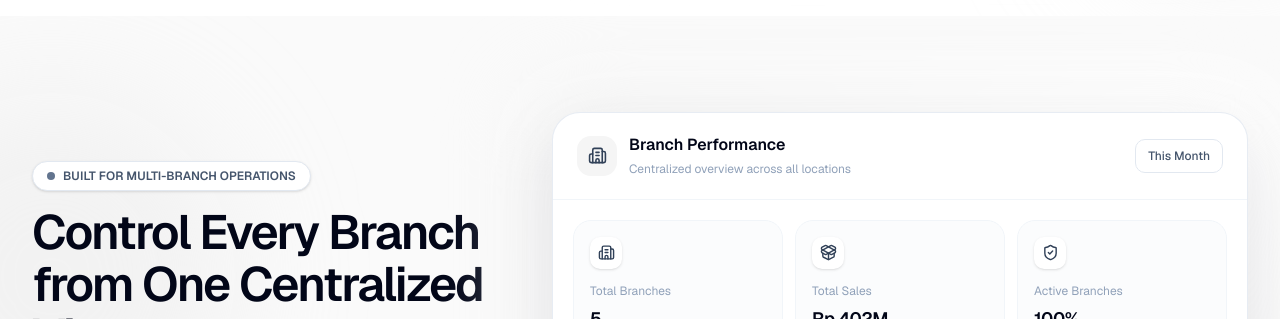
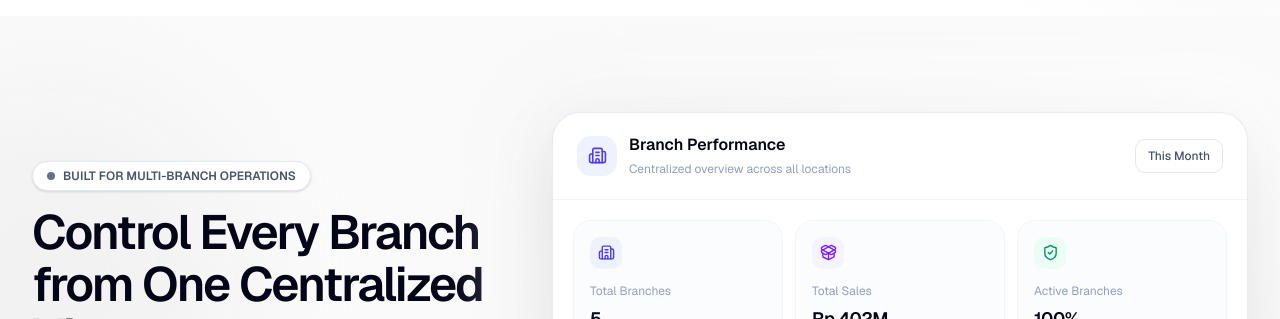
Before and after one commit to faalvaro/nexora-erp, a Next.js app: page / in a window 1280 px wide. Shown: the part 4240-4559 px from the top of the page. Built offline with nearby package versions, Linux system fonts and the light colour scheme; no server answers.

Commit message:
Add color accents to multi-branch dashboard

```diff
--- a/components/landing/multi-branch.tsx
+++ b/components/landing/multi-branch.tsx
@@ -109,7 +109,7 @@ export function MultiBranch() {
               {/* Header */}
               <div className="flex flex-col gap-4 border-b border-slate-100 px-4 py-5 sm:flex-row sm:items-center sm:justify-between sm:px-6">
                 <div className="flex min-w-0 items-center gap-3">
-                <div className="flex size-10 shrink-0 items-center justify-center rounded-xl bg-neutral-100 text-slate-700">
+                  <div className="flex size-10 shrink-0 items-center justify-center rounded-xl bg-indigo-50 text-indigo-600">
                     <Building2 size={19} />
                   </div>
 
@@ -133,18 +133,21 @@ export function MultiBranch() {
               <div className="grid gap-3 border-b border-slate-100 p-4 sm:grid-cols-3 sm:p-5">
                 <SummaryCard
                   icon={<Building2 size={17} />}
+                  iconClass="bg-indigo-50 text-indigo-600"
                   label={t("dashboard.totalBranches")}
                   value="5"
                 />
 
                 <SummaryCard
                   icon={<PackageOpen size={17} />}
+                  iconClass="bg-violet-50 text-violet-600"
                   label={t("dashboard.totalSales")}
                   value={t("dashboard.totalSalesValue")}
                 />
 
                 <SummaryCard
                   icon={<ShieldCheck size={17} />}
+                  iconClass="bg-emerald-50 text-emerald-600"
                   label={t("dashboard.activeBranches")}
                   value="100%"
                 />
@@ -230,16 +233,20 @@ export function MultiBranch() {
 
   function SummaryCard({
   icon,
+  iconClass,
   label,
   value,
 }: {
   icon: React.ReactNode;
+  iconClass: string;
   label: string;
   value: string;
 }) {
   return (
     <div className="min-w-0 rounded-2xl border border-slate-100 bg-slate-50/60 p-4">
-      <div className="mb-3 flex size-8 items-center justify-center rounded-lg bg-white text-slate-700 shadow-sm">
+      <div
+        className={`mb-3 flex size-8 items-center justify-center rounded-lg ${iconClass}`}
+      >
         {icon}
       </div>
 
```
Lines whose indentation alone changed are shown as unchanged.
